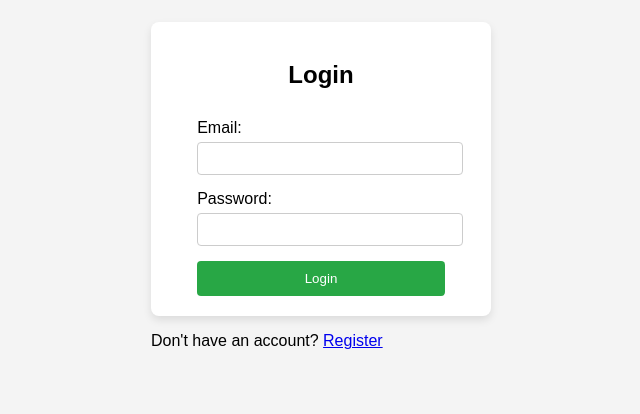
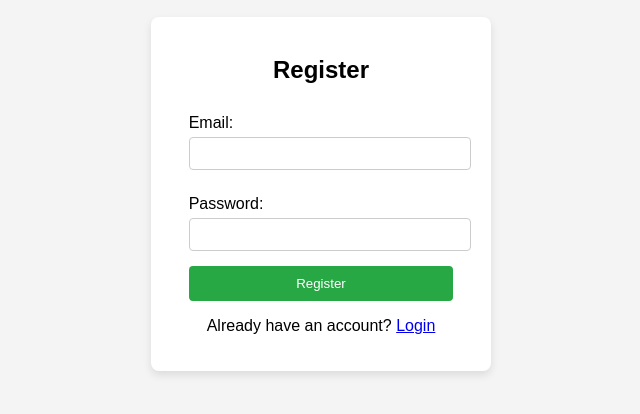
Before and after one commit to carrie627/login-page, a Vue app: page /register in a window 1280 px wide. Shown: the part 206-620 px from the top of the page, without its empty margins (319-959 px from the left). Built offline with nearby package versions, Linux system fonts and the light colour scheme.

Commit message:
Implemented Login, Logout functionality with route checking, but email verification is needed

```diff
--- a/package.json
+++ b/package.json
@@ -11,7 +11,9 @@
     "format": "prettier --write src/"
   },
   "dependencies": {
-    "vue": "^3.5.13"
+    "axios": "^1.7.9",
+    "vue": "^3.5.13",
+    "vue-router": "^4.5.0"
   },
   "devDependencies": {
     "@eslint/js": "^9.14.0",
--- a/src/App.vue
+++ b/src/App.vue
@@ -1,38 +1,8 @@
 <template>
   <div id="app">
-    <div class="container" v-if="isLoginForm">
-      <LoginForm />
-      <p>Don't have an account? <a href="#" @click="toggleForm">Register</a></p>
-    </div>
-
-    <div class="container" v-else>
-      <RegistrationForm />
-      <p>Already have an account? <a href="#" @click="toggleForm">Login</a></p>
-    </div>
+    <RouterView />
   </div>
 </template>
-
-<script>
-import LoginForm from './components/LoginForm.vue'
-import RegistrationForm from './components/RegistrationForm.vue'
-
-export default {
-  components: {
-    LoginForm,
-    RegistrationForm,
-  },
-  data() {
-    return {
-      isLoginForm: true,
-    }
-  },
-  methods: {
-    toggleForm() {
-      this.isLoginForm = !this.isLoginForm
-    },
-  },
-}
-</script>
 
 <style>
 html,
--- /dev/null
+++ b/src/api.js
@@ -0,0 +1,20 @@
+import axios from 'axios'
+
+const API_URL = 'https://reqres.in/api'
+
+const api = axios.create({
+  baseURL: API_URL,
+  headers: {
+    'Content-Type': 'application/json',
+  },
+})
+
+export const registerUser = (email, password) => {
+  return api.post('/register', { email, password })
+}
+
+export const loginUser = (email, password) => {
+  return api.post('/login', { email, password })
+}
+
+export default api
--- a/src/components/LoginForm.vue
+++ b/src/components/LoginForm.vue
@@ -10,10 +10,13 @@
 
       <button type="submit">Login</button>
     </form>
+    <p>Don't have an account? <router-link to="/register">Register</router-link></p>
   </div>
 </template>
 
 <script>
+import { loginUser } from '@/api'
+
 export default {
   data() {
     return {
@@ -22,13 +25,24 @@ export default {
     }
   },
   methods: {
-    handleLogin() {
-      console.log('Login Info:')
-      console.log('Email:', this.loginEmail)
-      console.log('Password:', this.loginPassword)
-      // Clear the form
-      this.loginEmail = ''
-      this.loginPassword = ''
+    async handleLogin() {
+      try {
+        const res = await loginUser(this.loginEmail, this.loginPassword)
+        const token = res.data.token
+
+        // Store token in localStorage so that u don't have to login again and again
+        localStorage.setItem('user_email', this.loginEmail)
+        localStorage.setItem('auth_token', token)
+
+        // Clear the form
+        this.loginEmail = ''
+        this.loginPassword = ''
+
+        // Redirect to the welcome page
+        this.$router.push('/')
+      } catch (error) {
+        console.log('Failed to log in user.', error.response.data)
+      }
     },
   },
 }
--- a/src/components/RegistrationForm.vue
+++ b/src/components/RegistrationForm.vue
@@ -2,9 +2,6 @@
   <div class="form-container">
     <h2>Register</h2>
     <form @submit.prevent="handleRegister">
-      <label for="registerName">Name:</label>
-      <input type="text" v-model="registerName" id="registerName" required />
-
       <label for="registerEmail">Email:</label>
       <input type="email" v-model="registerEmail" id="registerEmail" required />
 
@@ -13,28 +10,39 @@
 
       <button type="submit">Register</button>
     </form>
+    <p>Already have an account? <router-link to="/login">Login</router-link></p>
   </div>
 </template>
 
 <script>
+import { registerUser } from '@/api'
+
 export default {
   data() {
     return {
-      registerName: '',
       registerEmail: '',
       registerPassword: '',
     }
   },
   methods: {
-    handleRegister() {
-      console.log('Register Info:')
-      console.log('Name:', this.registerName)
-      console.log('Email:', this.registerEmail)
-      console.log('Password:', this.registerPassword)
-      // Clear the form
-      this.registerName = ''
-      this.registerEmail = ''
-      this.registerPassword = ''
+    async handleRegister() {
+      try {
+        const res = await registerUser(this.registerEmail, this.registerPassword)
+        const token = res.data.token
+
+        // Store token in localStorage so that u don't have to login again and again
+        localStorage.setItem('user_email', this.registerEmail)
+        localStorage.setItem('auth_token', token)
+
+        // Clear the form
+        this.registerEmail = ''
+        this.registerPassword = ''
+
+        // Redirect to the welcome page
+        this.$router.push('/')
+      } catch (error) {
+        console.log('Failed to register user.', error.response.data)
+      }
     },
   },
 }
--- /dev/null
+++ b/src/components/WelcomeScreen.vue
@@ -0,0 +1,27 @@
+<template>
+  <div>
+    <h1>Welcome, {{ userEmail }}!</h1>
+    <p>You have successfully logged in.</p>
+    <br />
+    <button @click="handleLogout">Logout</button>
+  </div>
+</template>
+
+<script>
+export default {
+  data() {
+    return {
+      userEmail: localStorage.getItem('user_email'), // Store the user's email or any relevant data
+    }
+  },
+  methods: {
+    handleLogout() {
+      // Clear the user email and token
+      localStorage.removeItem('user_email')
+      localStorage.removeItem('auth_token')
+      // Redirect to Login page
+      this.$router.push('/login')
+    },
+  },
+}
+</script>
--- a/src/main.js
+++ b/src/main.js
@@ -1,4 +1,5 @@
 import { createApp } from 'vue'
 import App from './App.vue'
+import router from './router'
 
-createApp(App).mount('#app')
+createApp(App).use(router).mount('#app')
--- /dev/null
+++ b/src/router.js
@@ -0,0 +1,45 @@
+import { createRouter, createWebHistory } from 'vue-router'
+import LoginForm from './components/LoginForm.vue'
+import RegistrationForm from './components/RegistrationForm.vue'
+import WelcomeScreen from './components/WelcomeScreen.vue'
+
+const routes = [
+  {
+    path: '/',
+    name: 'WelcomeScreen',
+    component: WelcomeScreen,
+  },
+  {
+    path: '/login',
+    name: 'LoginForm',
+    component: LoginForm,
+  },
+  {
+    path: '/register',
+    name: 'RegistrationForm',
+    component: RegistrationForm,
+  },
+]
+
+const router = createRouter({
+  history: createWebHistory(),
+  routes,
+})
+
+router.beforeEach((to, from, next) => {
+  const ifUserExists = localStorage.getItem('user_email')
+  const ifTokenExists = localStorage.getItem('auth_token')
+
+  // Redirect to Login page if user is not logged in
+  if (!ifUserExists && !ifTokenExists && to.name === 'WelcomeScreen') {
+    next({ name: 'LoginForm' })
+  } else if (ifUserExists && ifTokenExists && to.name === 'LoginForm') {
+    next({ name: 'WelcomeScreen' })
+  } else if (ifUserExists && ifTokenExists && to.name === 'RegistrationForm') {
+    next({ name: 'WelcomeScreen' })
+  } else {
+    next()
+  }
+})
+
+export default router
```
Also changed, not shown: 1 other file (tests, documents, lock files or other folders).
